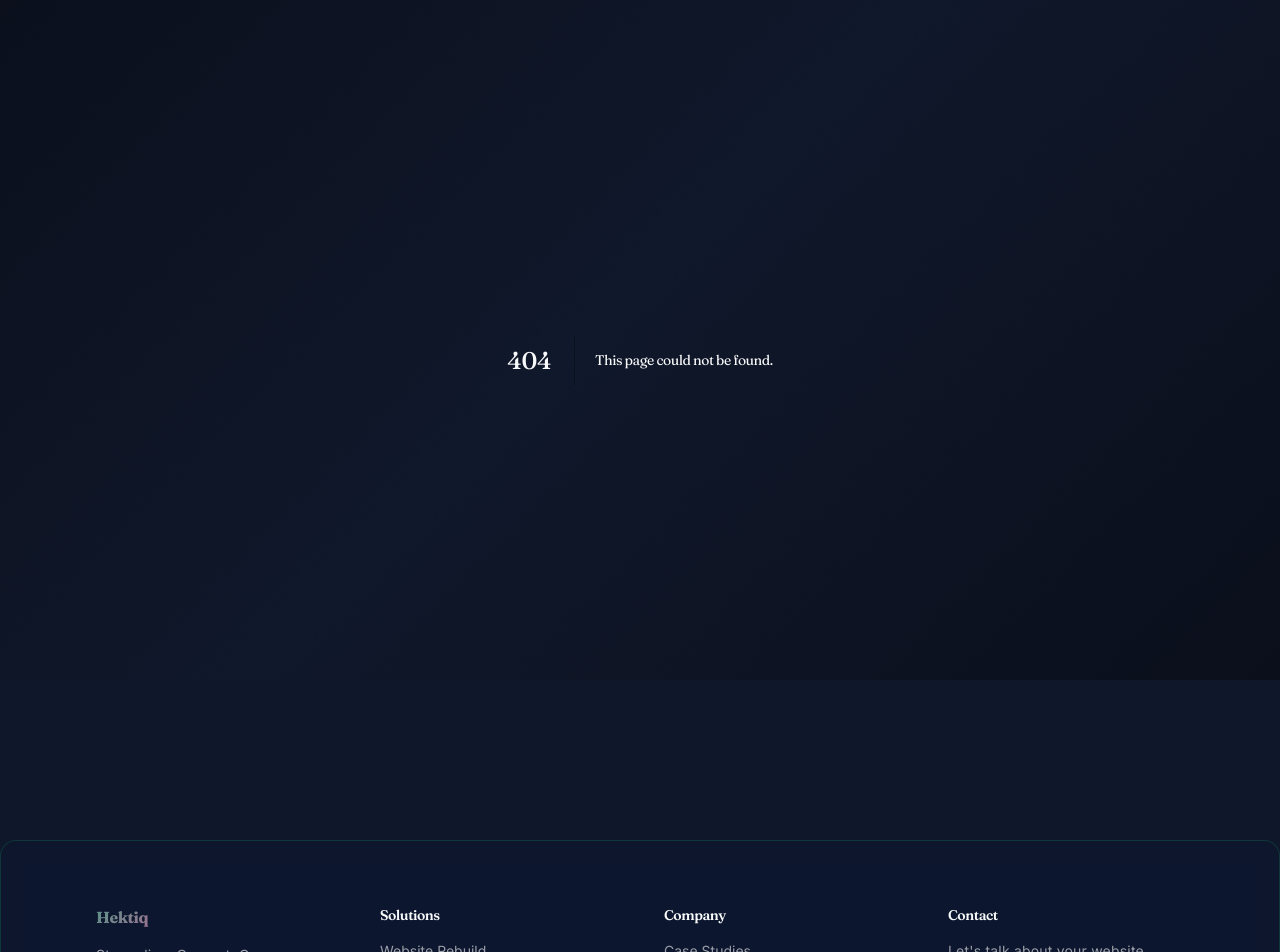
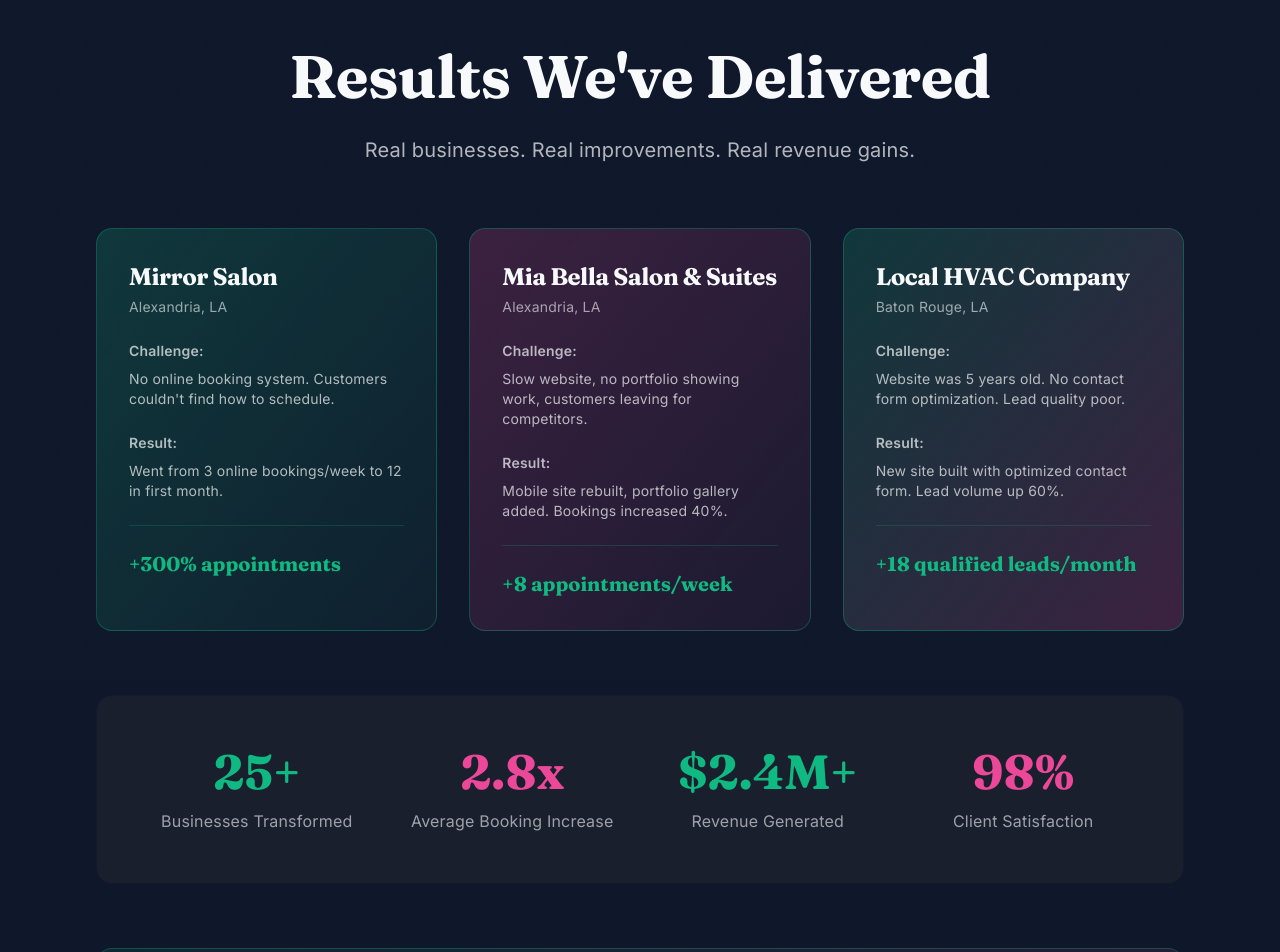
Before and after one commit to Codygreen2210/Hektiq-premium, a Next.js app: page /case-studies in a window 1280 px wide. Before the commit this address had no page. Shown: the part 120-1072 px from the top of the page. Built offline with nearby package versions, Linux system fonts and the light colour scheme.

Commit message:
Add files via upload

```diff
--- /dev/null
+++ b/app/case-studies/page.tsx
@@ -0,0 +1,160 @@
+'use client'
+
+import { motion } from 'framer-motion'
+import Link from 'next/link'
+
+export default function CaseStudies() {
+  const containerVariants = {
+    hidden: { opacity: 0 },
+    visible: {
+      opacity: 1,
+      transition: {
+        staggerChildren: 0.2,
+        delayChildren: 0.1,
+      },
+    },
+  }
+
+  const itemVariants = {
+    hidden: { opacity: 0, y: 20 },
+    visible: {
+      opacity: 1,
+      y: 0,
+      transition: { duration: 0.6, ease: 'easeOut' },
+    },
+  }
+
+  const caseStudies = [
+    {
+      name: 'Mirror Salon',
+      location: 'Alexandria, LA',
+      challenge: 'No online booking system. Customers couldn\'t find how to schedule.',
+      result: 'Went from 3 online bookings/week to 12 in first month.',
+      metric: '+300% appointments',
+      color: 'from-emerald/20 to-emerald/5',
+    },
+    {
+      name: 'Mia Bella Salon & Suites',
+      location: 'Alexandria, LA',
+      challenge: 'Slow website, no portfolio showing work, customers leaving for competitors.',
+      result: 'Mobile site rebuilt, portfolio gallery added. Bookings increased 40%.',
+      metric: '+8 appointments/week',
+      color: 'from-magenta/20 to-magenta/5',
+    },
+    {
+      name: 'Local HVAC Company',
+      location: 'Baton Rouge, LA',
+      challenge: 'Website was 5 years old. No contact form optimization. Lead quality poor.',
+      result: 'New site built with optimized contact form. Lead volume up 60%.',
+      metric: '+18 qualified leads/month',
+      color: 'from-emerald/20 to-magenta/20',
+    },
+  ]
+
+  return (
+    <main className="min-h-screen bg-charcoal">
+      <section className="py-20 container-max">
+        <motion.div
+          initial={{ opacity: 0, y: 20 }}
+          animate={{ opacity: 1, y: 0 }}
+          transition={{ duration: 0.8 }}
+          className="text-center mb-16"
+        >
+          <h1 className="font-display text-5xl md:text-6xl font-bold mb-6">
+            Results We've Delivered
+          </h1>
+          <p className="text-xl text-offwhite/70 max-w-2xl mx-auto">
+            Real businesses. Real improvements. Real revenue gains.
+          </p>
+        </motion.div>
+
+        <motion.div
+          variants={containerVariants}
+          initial="hidden"
+          animate="visible"
+          className="grid md:grid-cols-1 lg:grid-cols-3 gap-8 mb-16"
+        >
+          {caseStudies.map((study, i) => (
+            <motion.div
+              key={i}
+              variants={itemVariants}
+              className={`bg-gradient-to-br ${study.color} rounded-2xl p-8 border border-emerald/30 group hover:border-magenta/30 transition`}
+            >
+              <div className="mb-6">
+                <h3 className="font-display text-2xl font-bold mb-1">{study.name}</h3>
+                <p className="text-offwhite/60 text-sm">{study.location}</p>
+              </div>
+
+              <div className="mb-6">
+                <p className="text-sm text-offwhite/70 mb-4">
+                  <span className="font-semibold block mb-2">Challenge:</span>
+                  {study.challenge}
+                </p>
+              </div>
+
+              <div className="mb-6">
+                <p className="text-sm text-offwhite/70">
+                  <span className="font-semibold block mb-2">Result:</span>
+                  {study.result}
+                </p>
+              </div>
+
+              <div className="pt-6 border-t border-emerald/20">
+                <div className="text-emerald font-display font-bold text-xl group-hover:text-magenta transition">
+                  {study.metric}
+                </div>
+              </div>
+            </motion.div>
+          ))}
+        </motion.div>
+
+        {/* Stats Section */}
+        <motion.div
+          initial={{ opacity: 0, y: 20 }}
+          whileInView={{ opacity: 1, y: 0 }}
+          transition={{ duration: 0.6 }}
+          viewport={{ once: true }}
+          className="bg-dark rounded-2xl p-12 border border-charcoal/50 mb-16"
+        >
+          <div className="grid md:grid-cols-4 gap-8 text-center">
+            <div>
+              <div className="text-emerald font-display text-5xl font-bold mb-2">25+</div>
+              <p className="text-offwhite/60">Businesses Transformed</p>
+            </div>
+            <div>
+              <div className="text-magenta font-display text-5xl font-bold mb-2">2.8x</div>
+              <p className="text-offwhite/60">Average Booking Increase</p>
+            </div>
+            <div>
+              <div className="text-emerald font-display text-5xl font-bold mb-2">$2.4M+</div>
+              <p className="text-offwhite/60">Revenue Generated</p>
+            </div>
+            <div>
+              <div className="text-magenta font-display text-5xl font-bold mb-2">98%</div>
+              <p className="text-offwhite/60">Client Satisfaction</p>
+            </div>
+          </div>
+        </motion.div>
+
+        {/* CTA */}
+        <motion.div
+          initial={{ opacity: 0, y: 20 }}
+          whileInView={{ opacity: 1, y: 0 }}
+          transition={{ duration: 0.6 }}
+          viewport={{ once: true }}
+          className="text-center bg-gradient-to-r from-emerald/10 to-magenta/10 rounded-2xl p-12 border border-emerald/30"
+        >
+          <h2 className="font-display text-3xl font-bold mb-4">
+            Your website could be next.
+          </h2>
+          <p className="text-lg text-offwhite/70 mb-8">
+            Let's talk about what's possible for your business.
+          </p>
+          <Link href="/contact" className="button-primary inline-block text-lg">
+            Start Your Transformation
+          </Link>
+        </motion.div>
+      </section>
+    </main>
+  )
+}
```
